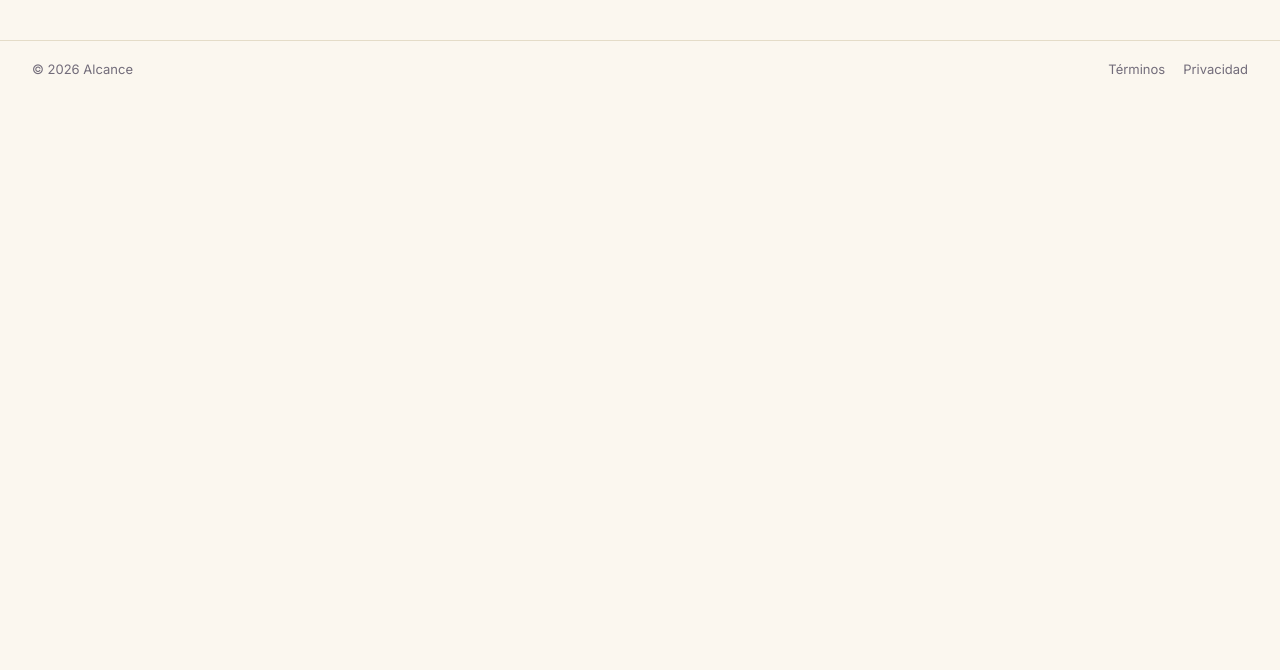
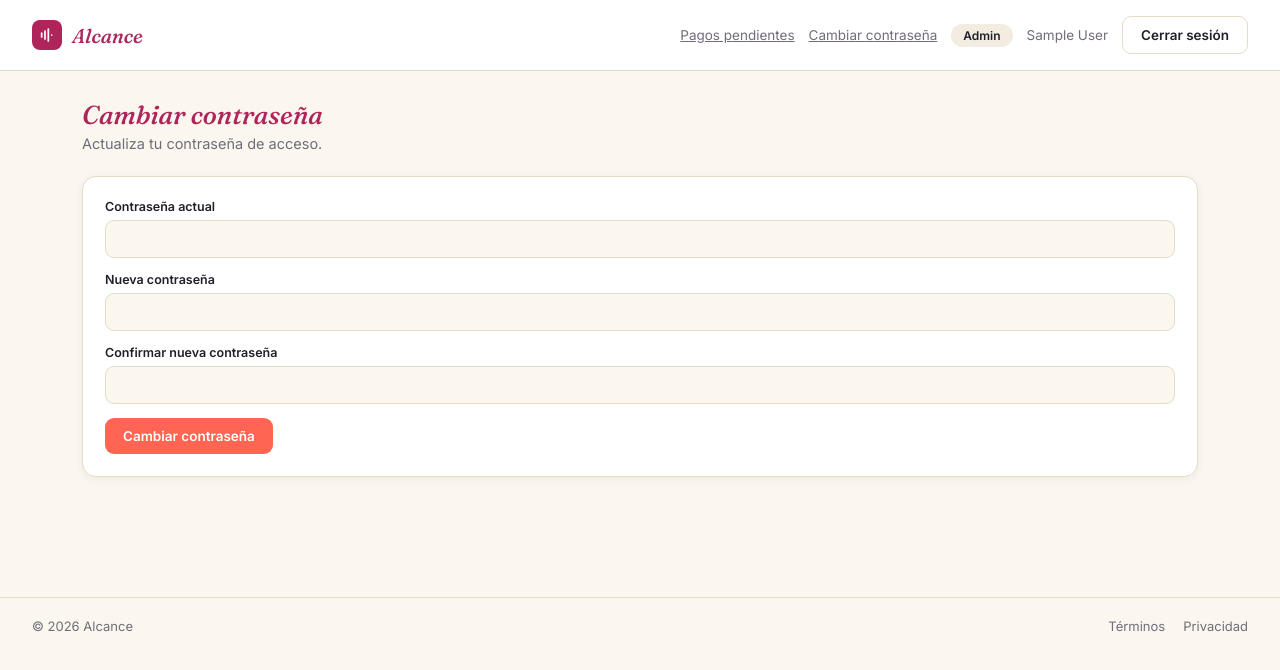
Before and after one commit to IMAGINA-STAR/alcance-frontend, a React (Vite) app: page /admin/cambiar-contrasena in a window 1280 px wide. Shown: the top 670 px of the page. Built offline with nearby package versions, Linux system fonts and the light colour scheme; no server answers; sample sign-in values are in the browser's storage.

Commit message:
Agrega formulario de cambiar contraseña para admin
Nueva página en /admin/cambiar-contrasena con validación de longitud
mínima y coincidencia de confirmación, consumiendo el nuevo endpoint
PUT /api/auth/change-password.

```diff
--- a/src/App.jsx
+++ b/src/App.jsx
@@ -8,6 +8,7 @@ import DashboardPage from './pages/DashboardPage';
 import MyRequestsPage from './pages/MyRequestsPage';
 import PaymentResultPage from './pages/PaymentResultPage';
 import AdminPayoutsPage from './pages/AdminPayoutsPage';
+import ChangePasswordPage from './pages/ChangePasswordPage';
 import TermsPage from './pages/TermsPage';
 import PrivacyPage from './pages/PrivacyPage';
 
@@ -92,6 +93,14 @@ export default function App() {
               </ProtectedRoute>
             }
           />
+          <Route
+            path="/admin/cambiar-contrasena"
+            element={
+              <ProtectedRoute allowedRole="admin">
+                <ChangePasswordPage />
+              </ProtectedRoute>
+            }
+          />
         </Routes>
         <Footer />
       </BrowserRouter>
--- a/src/api.js
+++ b/src/api.js
@@ -37,6 +37,8 @@ async function request(path, { method = 'GET', body, token, timeoutMs } = {}) {
 export const api = {
   register: (payload) => request('/auth/register', { method: 'POST', body: payload }),
   login: (payload) => request('/auth/login', { method: 'POST', body: payload }),
+  changePassword: (payload, token) =>
+    request('/auth/change-password', { method: 'PUT', body: payload, token }),
 
   getSpaces: (filters = {}) => {
     const params = new URLSearchParams();
--- a/src/components/Topbar.jsx
+++ b/src/components/Topbar.jsx
@@ -23,7 +23,10 @@ export default function Topbar() {
             </>
           )}
           {user.role === 'admin' && (
-            <Link to="/admin/payouts" style={{ fontSize: 13.5, color: 'var(--text-muted)' }}>Pagos pendientes</Link>
+            <>
+              <Link to="/admin/payouts" style={{ fontSize: 13.5, color: 'var(--text-muted)' }}>Pagos pendientes</Link>
+              <Link to="/admin/cambiar-contrasena" style={{ fontSize: 13.5, color: 'var(--text-muted)' }}>Cambiar contraseña</Link>
+            </>
           )}
           <span className="role-pill">
             {user.role === 'influencer' ? 'Influencer' : user.role === 'admin' ? 'Admin' : 'Anunciante'}
--- /dev/null
+++ b/src/pages/ChangePasswordPage.jsx
@@ -0,0 +1,91 @@
+import { useState } from 'react';
+import Topbar from '../components/Topbar';
+import { Toast, useToast } from '../components/Toast';
+import { api } from '../api';
+import { useAuth } from '../context/AuthContext';
+
+export default function ChangePasswordPage() {
+  const { token } = useAuth();
+  const { toast, showToast } = useToast();
+
+  const [currentPassword, setCurrentPassword] = useState('');
+  const [newPassword, setNewPassword] = useState('');
+  const [confirmPassword, setConfirmPassword] = useState('');
+  const [saving, setSaving] = useState(false);
+
+  async function handleSubmit(e) {
+    e.preventDefault();
+
+    if (newPassword.length < 8) {
+      showToast('La nueva contraseña debe tener al menos 8 caracteres.', true);
+      return;
+    }
+    if (newPassword !== confirmPassword) {
+      showToast('La nueva contraseña y la confirmación no coinciden.', true);
+      return;
+    }
+
+    setSaving(true);
+    try {
+      await api.changePassword({ currentPassword, newPassword }, token);
+      showToast('Contraseña actualizada correctamente.');
+      setCurrentPassword('');
+      setNewPassword('');
+      setConfirmPassword('');
+    } catch (err) {
+      showToast(err.message, true);
+    } finally {
+      setSaving(false);
+    }
+  }
+
+  return (
+    <div>
+      <Topbar />
+      <div className="container">
+        <div className="view-header">
+          <h1>Cambiar contraseña</h1>
+          <p>Actualiza tu contraseña de acceso.</p>
+        </div>
+
+        <div className="panel">
+          <form onSubmit={handleSubmit}>
+            <div className="field">
+              <label>Contraseña actual</label>
+              <input
+                type="password"
+                value={currentPassword}
+                onChange={(e) => setCurrentPassword(e.target.value)}
+                required
+              />
+            </div>
+            <div className="field">
+              <label>Nueva contraseña</label>
+              <input
+                type="password"
+                value={newPassword}
+                onChange={(e) => setNewPassword(e.target.value)}
+                minLength={8}
+                required
+              />
+            </div>
+            <div className="field">
+              <label>Confirmar nueva contraseña</label>
+              <input
+                type="password"
+                value={confirmPassword}
+                onChange={(e) => setConfirmPassword(e.target.value)}
+                minLength={8}
+                required
+              />
+            </div>
+            <button className="btn btn-primary" type="submit" disabled={saving}>
+              {saving ? 'Guardando…' : 'Cambiar contraseña'}
+            </button>
+          </form>
+        </div>
+      </div>
+      <Toast toast={toast} />
+    </div>
+  );
+}
```
